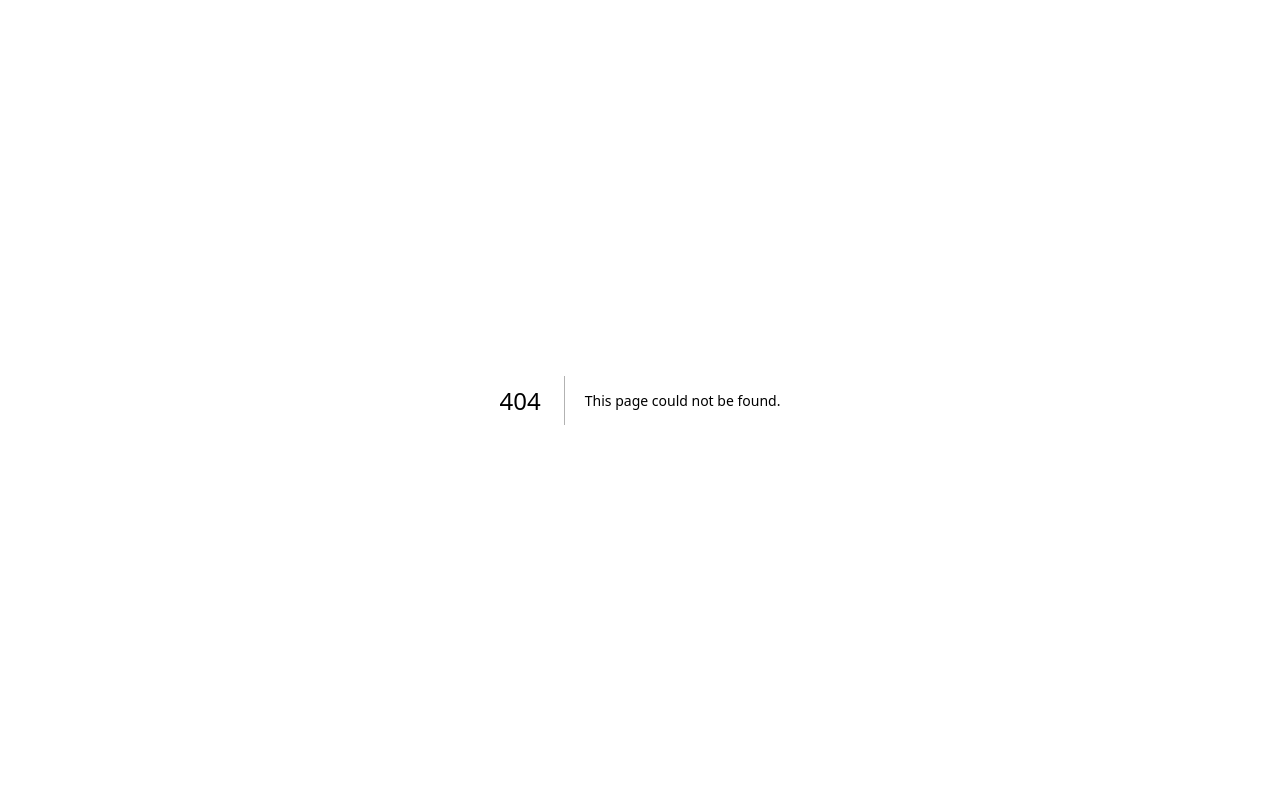
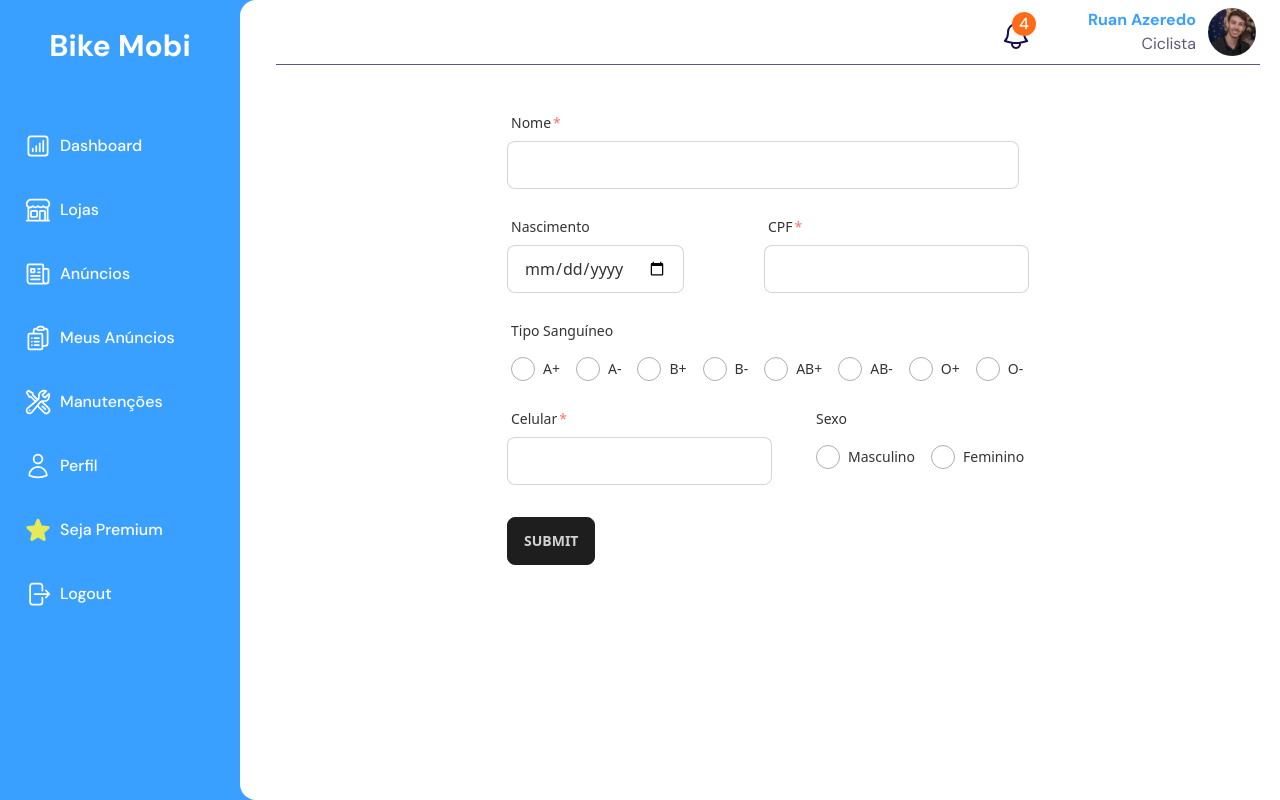
Before and after one commit to Bike-Mobi/Front-Next, a Next.js app: page /sistema/config-ciclista in a window 1280 px wide. Before the commit this address had no page. Built offline with nearby package versions, Linux system fonts and the light colour scheme.

Commit message:
:construction: build: init page configCiclista

```diff
--- /dev/null
+++ b/src/app/sistema/config-ciclista/page.jsx
@@ -0,0 +1,55 @@
+'use client'
+
+import DateInput from '@/components/sistema/inputs/DateInput'
+import RadioInput from '@/components/sistema/inputs/RadioInput'
+import TextInput from '@/components/sistema/inputs/TextInput'
+import React, { useState } from 'react'
+
+const configCiclista = () => {
+
+    const [date, setDate] = useState()
+    const [name, setName] = useState()
+    const [cpf, setCpf] = useState()
+    const [sangue, setSangue] = useState()
+    const [celular, setCelular] = useState()
+    const [sexo, setSexo] = useState()
+
+    const handleDate = (e) => setDate(e.target.value)
+    const handleName = (e) => setName(e.target.value)
+    const handleCpf = (e) => setCpf(e.target.value)
+    const handleSangue = (e) => setSangue(e.target.value)
+    const handleCelular = (e) => setCelular(e.target.value)
+    const handleSexo = (e) => setSexo(e.target.value)
+
+    return (
+        <form className='mx-auto my-10 w-fit'>
+            <TextInput name="Nome" required maxWidth="max-w-lg" onChange={handleName} />
+            <div className='flex mt-5 gap-20'>
+                <DateInput name="Nascimento" onChange={handleDate} className="w-fit" />
+                <TextInput name="CPF" mask="999.999.999-99" required maxWidth="md" onChange={handleCpf} />
+            </div>
+            <div className='flex mt-5'>
+                <RadioInput name="Tipo Sanguíneo" onChange={handleSangue} items={[
+                    { name: 'A+' },
+                    { name: 'A-' },
+                    { name: 'B+' },
+                    { name: 'B-' },
+                    { name: 'AB+' },
+                    { name: 'AB-' },
+                    { name: 'O+' },
+                    { name: 'O-' },
+                ]} />
+            </div>
+            <div className='flex mt-5 gap-10'>
+                <TextInput name="Celular" mask="(99) 99999-9999" required maxWidth="md" onChange={handleCelular} />
+                <RadioInput name="Sexo" onChange={handleSexo} items={[
+                    { name: 'Masculino' },
+                    { name: 'Feminino' }
+                ]} />
+            </div>
+            <button className='btn mt-8'>Submit</button>
+        </form>
+    )
+}
+
+export default configCiclista
```
